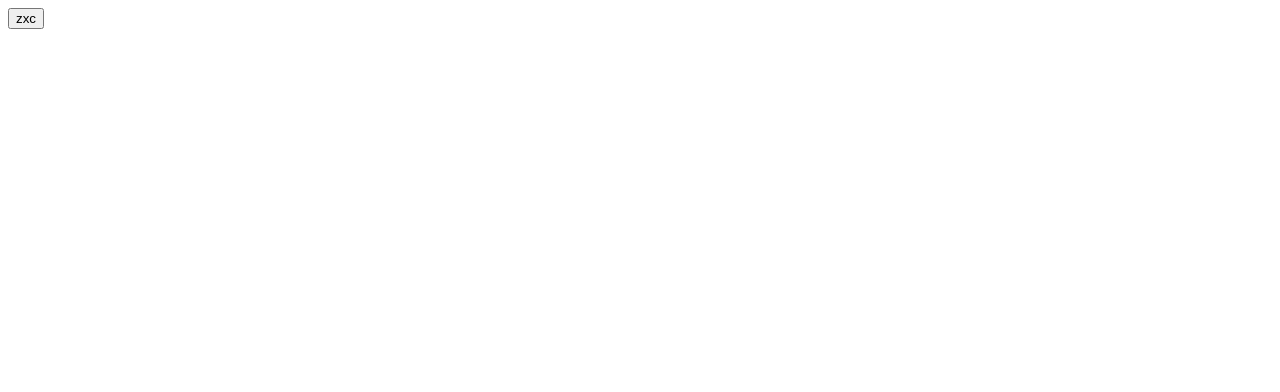
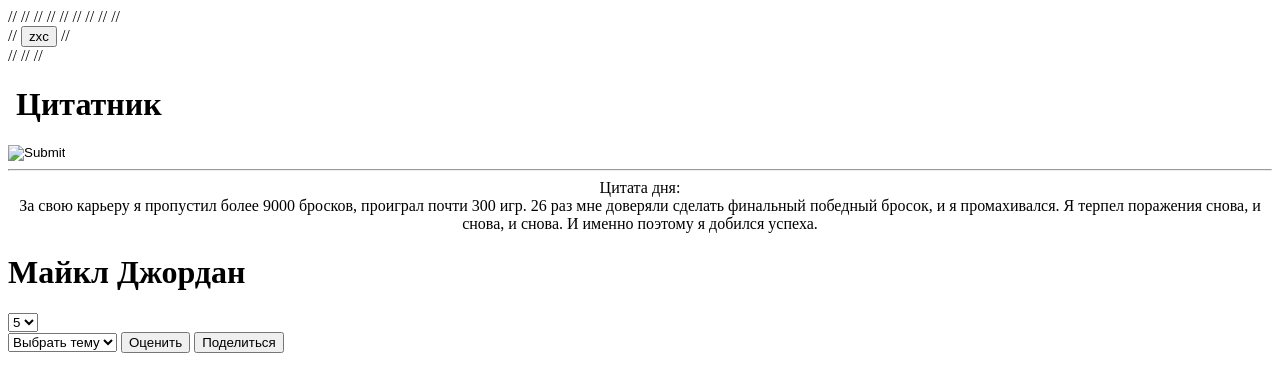
Before and after one commit to kawasakidrip/QuoteGenerator, a website: page index.html in a window 1280 px wide. Drawn offline with Linux system fonts and the light colour scheme.

Commit message:
Update index.html

```diff
--- a/index.html
+++ b/index.html
@@ -1,14 +1,54 @@
+//<!DOCTYPE html>
+//<html lang="en">
+//<head>
+ // <meta charset="UTF-8">
+ // <meta name="viewport" content="width=device-width, initial-scale=1.0">
+//  <title>Document</title>
+//</head>
+//<body>
+//  <div>
+  //  <button>zxc</button>
+  //</div>
+//  <script src="./zxc.js"></script>
+//</body>
+//</html>
 <!DOCTYPE html>
-<html lang="en">
-<head>
-  <meta charset="UTF-8">
-  <meta name="viewport" content="width=device-width, initial-scale=1.0">
-  <title>Document</title>
-</head>
-<body>
-  <div>
-    <button>zxc</button>
-  </div>
-  <script src="./zxc.js"></script>
-</body>
+<html>
+  <head>
+    <title>Website Title</title>
+    <link rel="stylesheet" href="style.css">
+  </head>
+  <body>
+    <header>
+      <h1 class="container"> <img src="" alt=""> Цитатник</h1>
+      <div class="button-containertop">
+      <input type="image" src="">
+    </div>
+    </header>
+    <hr>
+    <center>Цитата дня:</center>
+    <center class="content">За свою карьеру я пропустил более 9000 бросков, проиграл почти 300 игр. 26 раз мне доверяли сделать финальный победный бросок, и я промахивался. Я терпел поражения снова, и снова, и снова. И именно поэтому я добился успеха.</center>
+    <h1 class="author">Майкл Джордан</h1>
+    <div class="parent-container">
+    <div class="lefttbutton">
+      <select class="selectvalue">
+        <optio>Сгенерировать</optio>
+        <option>5</option>
+        <option>5</option>
+        <option>5</option>
+      </select>
+
+    </div>
+    <div class="rightbutton">
+      <select class="selectvalue2">
+        <option>Выбрать тему</option>
+        <option>5</option>
+        <option>5</option>
+        <option>5</option>
+      </select>
+      <button>Оценить</button>
+      <button>Поделиться</button>
+    </div>
+    </div>
+  </body>
 </html>
```
